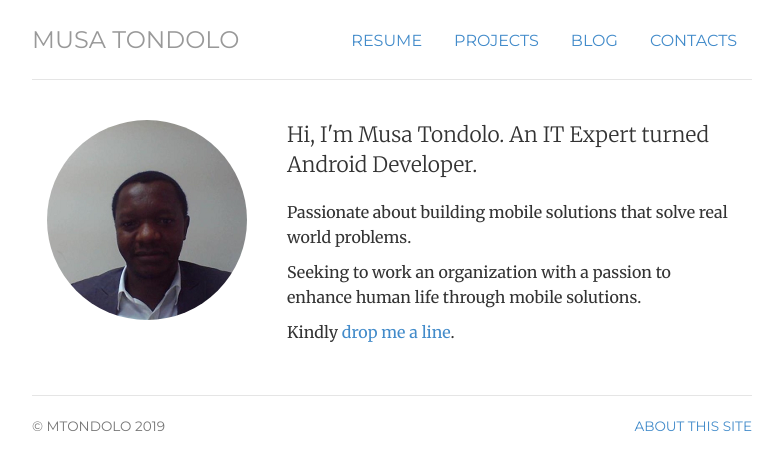
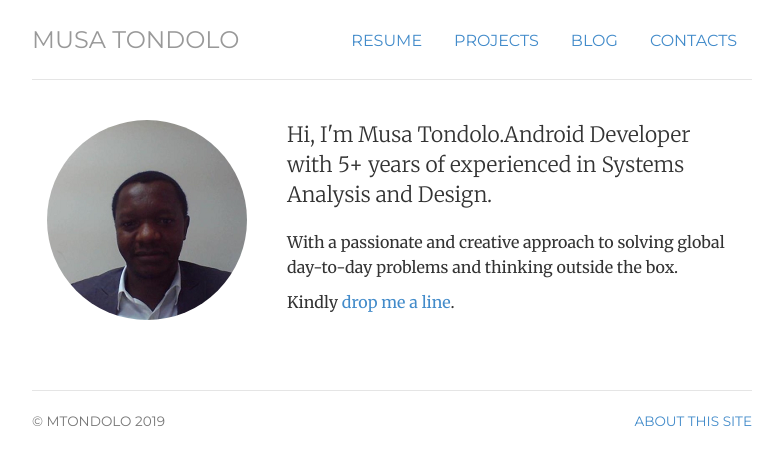
Before and after one commit to mtondolo/mtondolo.github.io, a Jekyll site: the page built from index.html, in a window 1280 px wide. Shown: the top 470 px of the page, without its empty margins (248-1031 px from the left). Built offline with Jekyll 4.4.1, drawn with Linux system fonts in a browser that asks for light colours.

Commit message:
Update index.html

```diff
--- a/index.html
+++ b/index.html
@@ -13,11 +13,9 @@ description: Musa Tondolo is an Android Developer living in Lusaka.
 	<img  class="img-circle avatar" alt="Musa Tondolo" src="img/mtondolo-200px.png">
 	</div>
 	<div itemscope itemtype="http://data-vocabulary.org/Person" class="col-sm-8">
-	<p class="lead">Hi, I'm <span itemprop="name">Musa Tondolo.</span> An IT Expert turned Android Developer.</p>
+	<p class="lead">Hi, I'm <span itemprop="name">Musa Tondolo.</span>Android Developer with 5+ years of experienced in Systems Analysis and Design.</p>
 
-	<p></span>Passionate about <span itemprop="title">building mobile solutions</span> that solve real world problems.</p>
-
-	<p>Seeking to work an organization with a passion to enhance human life through mobile solutions.</p>
+	<p></span>With a passionate and <span itemprop="title"></span>creative approach to solving global day-to-day problems and thinking outside the box.</p>
 
 	<p>Kindly <a href="contact"> drop me a line</a>.</p>
 	</div>
```
